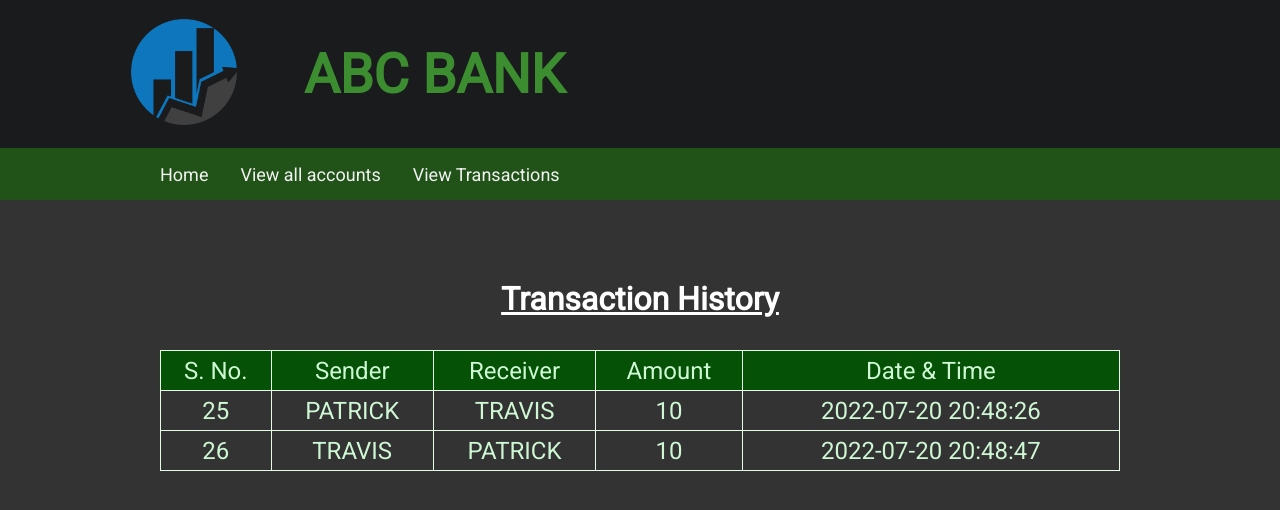
After one commit to Beast921/GRIP-Banking, a PHP site: page /transactions.php in a window 1280 px wide. The commit adds this page. Shown: the top 510 px of the page. Run offline with PHP 8.4, Linux system fonts and the light colour scheme; data comes from the database, SQL or seed files in the repository.

Commit message:
6th commit maybe

```diff
--- a/customers.php
+++ b/customers.php
@@ -5,7 +5,7 @@
     <meta http-equiv="X-UA-Compatible" content="IE=edge">
     <meta name="viewport" content="width=device-width, initial-scale=1.0">
     <title>ABC Bank | View All Customers</title>
-    <link rel="stylesheet" href="customers.css">
+    <link rel="stylesheet" href="styles.css">
   </head>
   <body>
     <?php
--- a/navbar.html
+++ b/navbar.html
@@ -16,7 +16,7 @@
       <nav class="navbar">
         <a href="index.php">Home</a>
         <a href="customers.php">View all accounts</a>
-        <a href="#">View Transactions</a>
+        <a href="transactions.php">View Transactions</a>
       </nav>
     </header>
   </body>
--- a/selectedacc.php
+++ b/selectedacc.php
@@ -61,7 +61,7 @@
   <meta http-equiv="X-UA-Compatible" content="IE=edge">
   <meta name="viewport" content="width=device-width, initial-scale=1.0">
   <title>ABC Bank | Transactions</title>
-  <link rel="stylesheet" href="customers.css">
+  <link rel="stylesheet" href="styles.css">
 </head>
 <body>
   <?php include "navbar.html" ?>
--- /dev/null
+++ b/transactions.php
@@ -0,0 +1,39 @@
+<!DOCTYPE html>
+<html lang="en">
+<head>
+  <meta charset="UTF-8">
+  <meta http-equiv="X-UA-Compatible" content="IE=edge">
+  <meta name="viewport" content="width=device-width, initial-scale=1.0">
+  <title>ABC Bank | Transaction History</title>
+  <link rel="stylesheet" href="styles.css">
+</head>
+<body>
+  <?php include "navbar.html"; ?>
+  <div class="container">
+    <h2><u>Transaction History</u></h2>
+    <table>
+      <tr>
+        <th>S. No.</th>
+        <th>Sender</th>
+        <th>Receiver</th>
+        <th>Amount</th>
+        <th>Date & Time</th>
+      </tr>
+      <?php
+        include 'config.php';
+        $sql="SELECT * FROM transaction";
+        $query=mysqli_query($conn,$sql);
+        while($rows=mysqli_fetch_assoc($query)) {
+      ?>
+        <tr>
+          <td><?php echo $rows['sno']; ?></td>
+          <td><?php echo $rows['sender']; ?></td>
+          <td><?php echo $rows['receiver']; ?></td>
+          <td><?php echo $rows['amount']; ?></td>
+          <td><?php echo $rows['datetime']; ?></td>
+        </tr>
+      <?php } ?>
+    </table>
+  </div>
+</body>
+</html>
```
Also changed, not shown: styles.css (renamed from customers.css).
